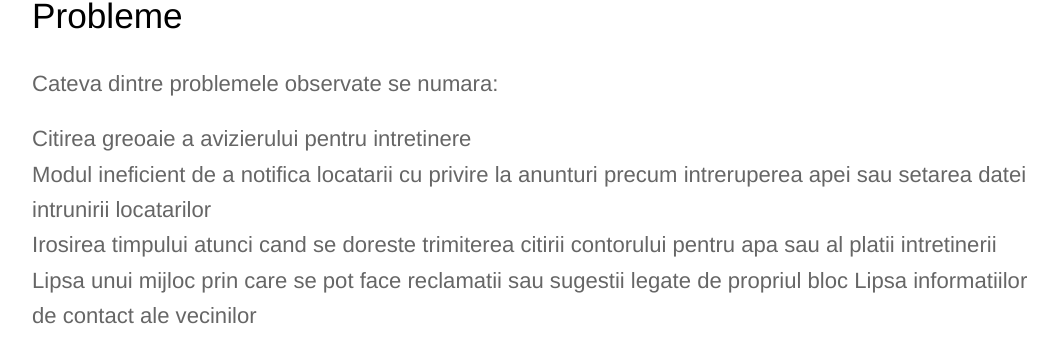
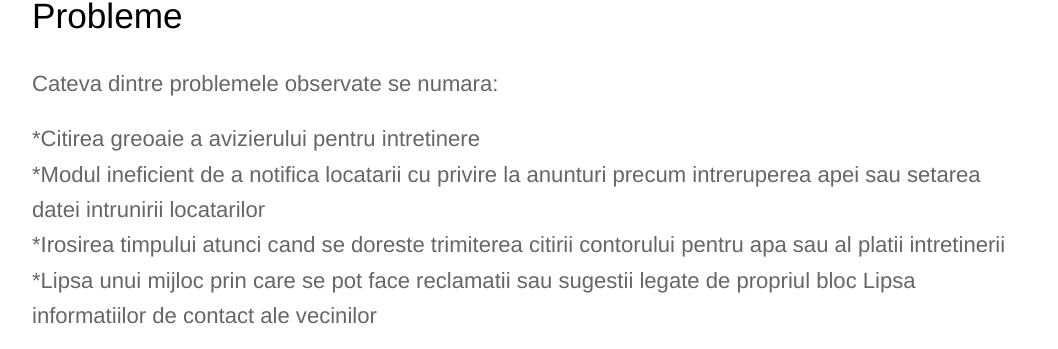
Before and after one commit to rptoma/Flaty, a Jekyll site: the page built from _posts/2018-10-14-ce-este-flaty.md, in a window 1280 px wide and 900 px high, scrolled down 844 px, cut to the strip 134-483 px from the top of the window. Shown: the whole strip, without its empty margins (108-1166 px from the left). Built offline with Jekyll 4.4.1, drawn with Linux system fonts in a browser that asks for light colours.

```diff
--- a/_posts/2018-10-14-ce-este-flaty.md
+++ b/_posts/2018-10-14-ce-este-flaty.md
@@ -13,10 +13,10 @@ Flaty este o aplicatie mobila ce ofera suport atat pentru Android cat si pentru
 
 Cateva dintre problemele observate se numara:
 
-Citirea greoaie a avizierului pentru intretinere
-Modul ineficient de a notifica locatarii cu privire la anunturi precum intreruperea apei sau setarea datei intrunirii locatarilor
-Irosirea timpului atunci cand se doreste trimiterea citirii contorului pentru apa sau al platii intretinerii
-Lipsa unui mijloc prin care se pot face reclamatii sau sugestii legate de propriul bloc Lipsa informatiilor de contact ale vecinilor
+*Citirea greoaie a avizierului pentru intretinere
+*Modul ineficient de a notifica locatarii cu privire la anunturi precum intreruperea apei sau setarea datei intrunirii locatarilor
+*Irosirea timpului atunci cand se doreste trimiterea citirii contorului pentru apa sau al platii intretinerii
+*Lipsa unui mijloc prin care se pot face reclamatii sau sugestii legate de propriul bloc Lipsa informatiilor de contact ale vecinilor
 
 ![Clock](https://unsplash.it/960/600?image=175)
 
```
